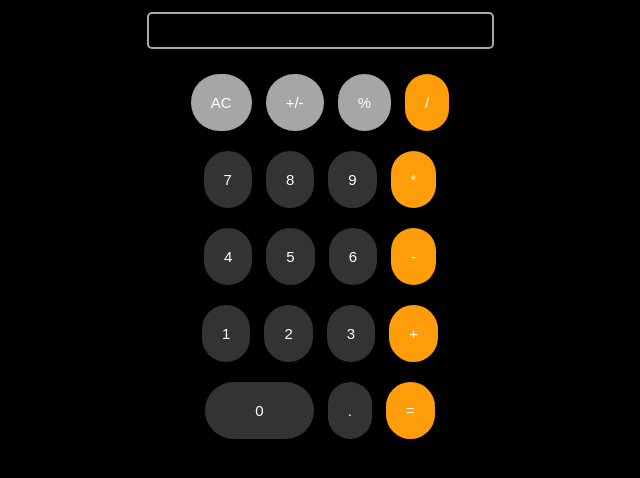
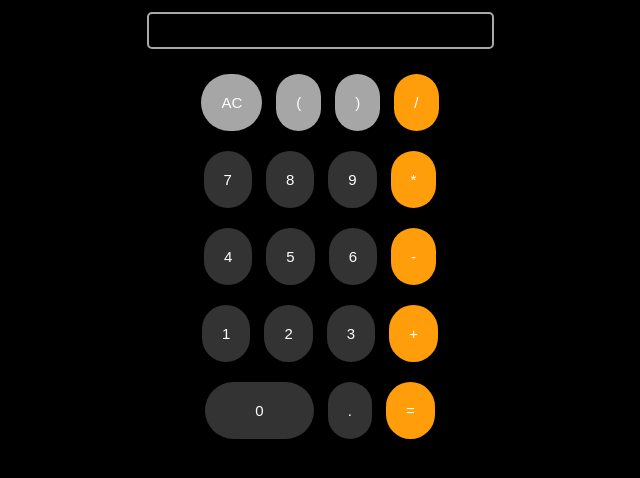
Before and after one commit to ShubhamBisen21/Calculator_without_Eval-, a plain HTML site: page index.html in a window 1280 px wide. Shown: the part 48-526 px from the top of the page, without its empty margins (320-960 px from the left). Drawn offline with Linux system fonts and the light colour scheme.

Commit message:
Update index.html

```diff
--- a/index.html
+++ b/index.html
@@ -17,8 +17,8 @@
             </div>
             <div class="row">
                 <button class="button color-btn-toprow">AC</button>
-                <button class="button color-btn-toprow">+/-</button>
-                <button class="button color-btn-toprow">%</button>
+                <button class="button color-btn-toprow">(</button>
+                <button class="button color-btn-toprow">)</button>
                 <button class="button color-btn-rightrow" >/</button>
             </div>
             <div class="row">
```
